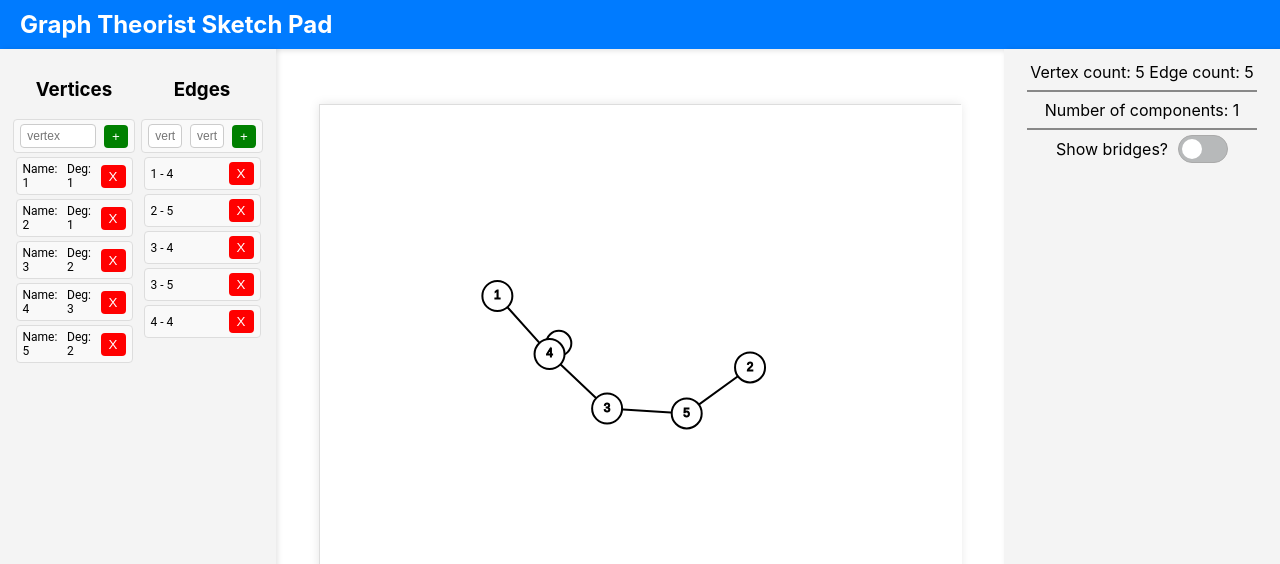
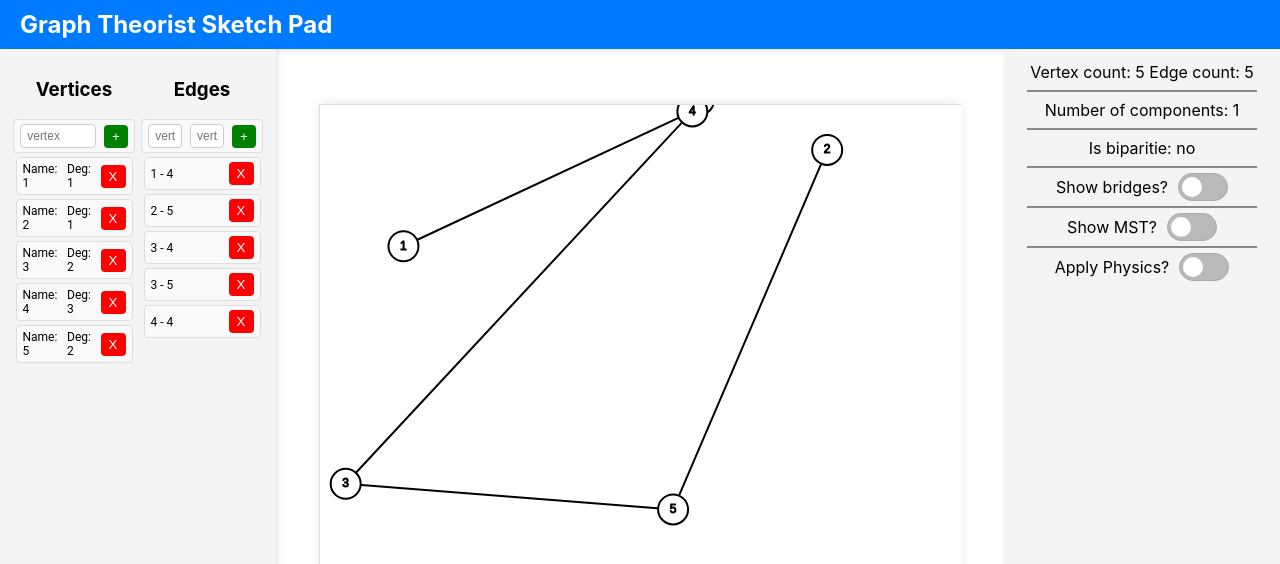
Before and after one commit to SamStan4/graph-theorist-sketch-pad, a React (Create React App) app in the folder client/: page / in a window 1280 px wide. Shown: the top 564 px of the page. Built offline with nearby package versions, Linux system fonts and the light colour scheme.

Commit message:
more features in the right bar

```diff
--- /dev/null
+++ b/client/src/componets/ApplyPhysics.js
@@ -0,0 +1,25 @@
+import ToggleSwitch from "./SmallComponents/ToggleSwitch"
+
+const ApplyPhysics = ({ onToggle }) => {
+  return (
+    <div
+    style={{
+      display: "flex",
+      alignItems: "center",
+      justifyContent: "center",
+      gap: "10px",
+    }}
+  >
+      <p
+        style={{
+          margin: "0px"
+        }}
+      >
+        Apply Physics?
+      </p>
+      <ToggleSwitch onToggle={onToggle}/>
+    </div>
+  );
+}
+
+export default ApplyPhysics;
--- a/client/src/componets/BipartiteStat.js
+++ b/client/src/componets/BipartiteStat.js
@@ -15,7 +15,7 @@ const BipartiteStat = ({ graph }) => {
           margin: "3px"
         }}
       >
-        Is biparitie: {isBipartite ? "true" : "false"}
+        Is biparitie: {isBipartite ? "yes" : "no"}
       </p>
     </div>
   );
--- a/client/src/componets/GraphStats.js
+++ b/client/src/componets/GraphStats.js
@@ -1,7 +1,10 @@
+import ApplyPhysics from "./ApplyPhysics.js";
 import ComponentStat from "./ComponentStat.js";
 import LineSeparator from "./LineSeparator.js";
 import ShowBridges from "./ShowBridges.js";
 import VertexEdgeCount from "./VertexEdgeCount.js";
+import ShowMST from "./ShowMST.js"
+import BipartiteStat from "./BipartiteStat.js";
 
 const GraphStats = ({ graph, onShowBridgesToggle, onShowMSTToggle, onApplyPhysicsToggle }) => {
   return (
@@ -23,8 +26,20 @@ const GraphStats = ({ graph, onShowBridgesToggle, onShowMSTToggle, onApplyPhysic
           graph={graph}
         />
         <LineSeparator/>
+        <BipartiteStat
+          graph={graph}
+        />
+        <LineSeparator/>
         <ShowBridges
           onToggle={onShowBridgesToggle}
+        />
+        <LineSeparator/>
+        <ShowMST
+          onToggle={onShowMSTToggle}
+        />
+        <LineSeparator/>
+        <ApplyPhysics
+          onToggle={onApplyPhysicsToggle}
         />
     </div>
   );
--- /dev/null
+++ b/client/src/componets/ShowMST.js
@@ -0,0 +1,25 @@
+import ToggleSwitch from "./SmallComponents/ToggleSwitch.js"
+
+const ShowMST = ({ onToggle }) => {
+  return (
+    <div
+      style={{
+        display: "flex",
+        alignItems: "center",
+        justifyContent: "center",
+        gap: "10px",
+      }}
+    >
+      <p
+        style={{
+          margin: "0px"
+        }}
+      >
+        Show MST?
+      </p>
+      <ToggleSwitch onToggle={onToggle}/>
+    </div>
+  )
+}
+
+export default ShowMST;
--- a/client/src/logic/Graph.js
+++ b/client/src/logic/Graph.js
@@ -332,6 +332,42 @@ export default class Graph {
         return edgeCount;
     }
 
+    isBipartite() {
+        if (this.loops.size > 0) {
+            return false;
+        }
+        const color = new Map();
+        const visited = new Set();
+
+        const bfs = (start) => {
+            const queue = [start];
+            color.set(start, 0);
+            while (queue.length > 0) {
+                const current = queue.shift();
+                visited.add(current);
+                for (const neighbor of this.edges.get(current)) {
+                    if (!color.has(neighbor)) {
+                        color.set(neighbor, 1 - color.get(current));
+                        queue.push(neighbor);
+                    } else if (color.get(neighbor) === color.get(current)) {
+                        return false;
+                    }
+                }
+            }
+            return true;
+        };
+
+        for (const vertex of this.vertices.keys()) {
+            if (!visited.has(vertex)) {
+                if (!bfs(vertex)) {
+                    return false;
+                }
+            }
+        }
+
+        return true;
+    }
+
     /**
      * Applies a single frame of physics to the graph.
      * @param { number } gridWidth
--- a/client/src/pages/GraphEditPage.js
+++ b/client/src/pages/GraphEditPage.js
@@ -9,7 +9,7 @@ const GraphEditPage = () => {
   const [graph, setGraph] = useState(makeRandomGraph());
   const [showBridges, setShowBridges] = useState(false);
   const [showMST, setShowMST] = useState(false);
-  const [applyPhysics, setApplyPhysics] = useState(true);
+  const [applyPhysics, setApplyPhysics] = useState(false);
   const [viewportSize, setViewportSize] = useState(0);
 
   useEffect(() => {
@@ -28,12 +28,12 @@ const GraphEditPage = () => {
     setShowBridges(state);
   }
 
-  const toggleShowMST = () => {
-    setShowMST(!showMST);
+  const toggleShowMST = (state) => {
+    setShowMST(state);
   }
 
-  const toggleApplyPhysics = () => {
-    setApplyPhysics(!applyPhysics);
+  const toggleApplyPhysics = (state) => {
+    setApplyPhysics(state);
   }
 
   const deleteVertex = (vertex) => {
```
